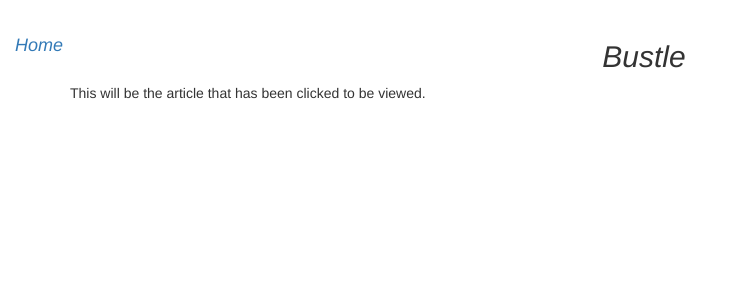
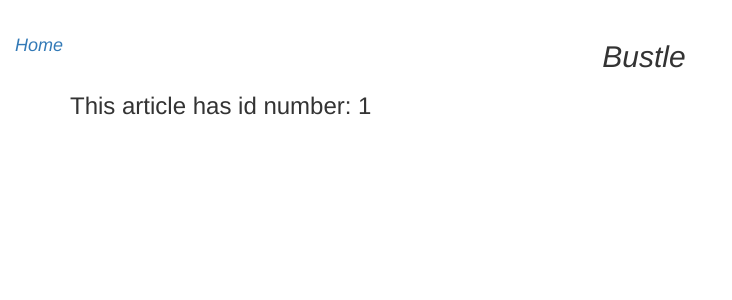
Before and after one commit to mckjoe/Clone-Project-bustle.com, an Angular app: page /articles/1 in a window 1280 px wide. Shown: the top 300 px of the page, without its empty margins (0-732 px from the left). Built offline with nearby package versions, Linux system fonts and the light colour scheme.

Commit message:
allow users to click on an article and rout to a page displaying the full article to the user. Right now it only displays the articles id

```diff
--- a/src/app/read/read.component.html
+++ b/src/app/read/read.component.html
@@ -1 +1 @@
-<p>This will be the article that has been clicked to be viewed.</p>
+<h3>This article has id number: {{articleId}}</h3>
--- a/src/app/read/read.component.ts
+++ b/src/app/read/read.component.ts
@@ -1,7 +1,7 @@
 import { Component, OnInit } from '@angular/core';
 import { ActivatedRoute, Params } from '@angular/router';
 import { Location } from '@angular/common';
-import {  Article } from '../article.model';
+import { Article } from '../article.model';
 
 @Component({
   selector: 'app-read',
@@ -10,9 +10,14 @@ import {  Article } from '../article.model';
 })
 export class ReadComponent implements OnInit {
 
-  constructor() { }
+  articleId: number = null;
+
+  constructor(private route: ActivatedRoute, private location: Location) {}
 
   ngOnInit() {
+    this.route.params.forEach((urlParameters) => {
+      this.articleId = parseInt(urlParameters['id']);
+    });
   }
 
 }
```
